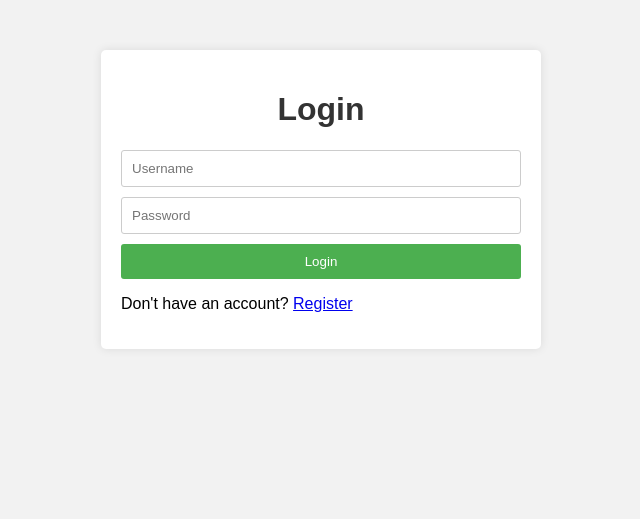
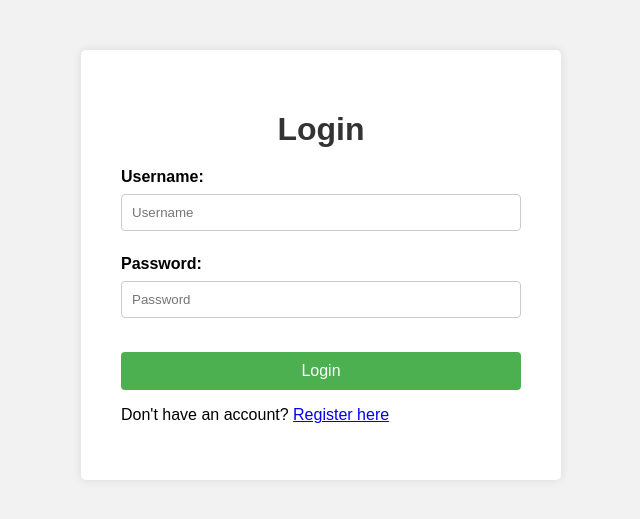
Before and after one commit to Lonewolfrex/smashzone312, a Django app: template simple_website/pages/templates/pages/login.html in a window 1280 px wide. Shown: the top 519 px of the page, without its empty margins (319-959 px from the left). Run offline with Django 3.2, Linux system fonts and the light colour scheme; the template is opened without the code that fills it, so the values that code supplies are empty.

Commit message:
Updated Css for login and registration page

```diff
--- a/simple_website/pages/static/css/styles.css
+++ b/simple_website/pages/static/css/styles.css
@@ -1,4 +1,5 @@
 /* static/css/styles.css */
+
 body {
     background-color: #f2f2f2;
     font-family: Arial, sans-serif;
@@ -6,7 +7,7 @@ body {
 
 .container {
     background-color: white;
-    padding: 20px;
+    padding: 40px; /* Consistent padding for both pages */
     border-radius: 5px;
     box-shadow: 0 0 10px rgba(0, 0, 0, 0.1);
     max-width: 400px;
@@ -16,6 +17,7 @@ body {
 h1 {
     text-align: center;
     color: #333;
+    margin-bottom: 20px; /* Added margin for spacing */
 }
 
 form {
@@ -23,11 +25,31 @@ form {
     flex-direction: column;
 }
 
-input[type=text], input[type=password] {
-    padding: 10px;
-    margin-bottom: 10px;
+.login-form {
+    display: flex;
+    flex-direction: column;
+    align-items: stretch; /* Aligns items to stretch across the container */
+}
+
+.form-group {
+    width: 100%;
+    margin-bottom: 1.5rem; /* Increased margin for better spacing */
+}
+
+.form-group label {
+    display: block;
+    font-weight: bold;
+    margin-bottom: 0.5rem;
+}
+
+.form-group input[type=text],
+.form-group input[type=password],
+.form-group input[type=email] {
+    width: 100%;
+    padding: 10px; /* Increased padding for better touch targets */
     border: 1px solid #ccc;
-    border-radius: 3px;
+    border-radius: 4px;
+    box-sizing: border-box; /* Ensures padding is included in total width */
 }
 
 button {
@@ -35,10 +57,30 @@ button {
     color: white;
     padding: 10px;
     border: none;
-    border-radius: 3px;
+    border-radius: 4px;
     cursor: pointer;
+    margin-top: 10px; /* Added margin for spacing */
+    font-size: 1rem; /* Increased font size for better readability */
 }
 
 button:hover {
     background-color: #45a049;
 }
+
+/* Additional styles for error messages */
+.error-message {
+    color: red;
+    margin-bottom: 1rem;
+    text-align: center;
+}
+
+/* Responsive styles */
+@media (max-width: 768px) {
+    .container {
+        padding: 20px; /* Adjust padding for smaller screens */
+    }
+
+    .login-form {
+        width: 90%; /* Make the form wider on smaller screens */
+    }
+}
--- a/simple_website/pages/templates/pages/login.html
+++ b/simple_website/pages/templates/pages/login.html
@@ -6,14 +6,20 @@
 <div class="container">
     <h1>Login</h1>
     {% if error_message %}
-        <p style="color: red;">{{ error_message }}</p>
+        <p class="error-message">{{ error_message }}</p>
     {% endif %}
-    <form method="post">
+    <form method="post" class="login-form">
         {% csrf_token %}
-        <input type="text" name="username" placeholder="Username" required>
-        <input type="password" name="password" placeholder="Password" required>
+        <div class="form-group">
+            <label for="username">Username:</label>
+            <input type="text" name="username" id="username" placeholder="Username" required>
+        </div>
+        <div class="form-group">
+            <label for="password">Password:</label>
+            <input type="password" name="password" id="password" placeholder="Password" required>
+        </div>
         <button type="submit">Login</button>
     </form>
-    <p>Don't have an account? <a href="{% url 'register' %}">Register</a></p>
+    <p>Don't have an account? <a href="{% url 'register' %}">Register here</a></p>
 </div>
 {% endblock %}
```
Also changed, not shown: simple_website/pages/templates/pages/register.html (+24 -7 lines), simple_website/db.sqlite3.
